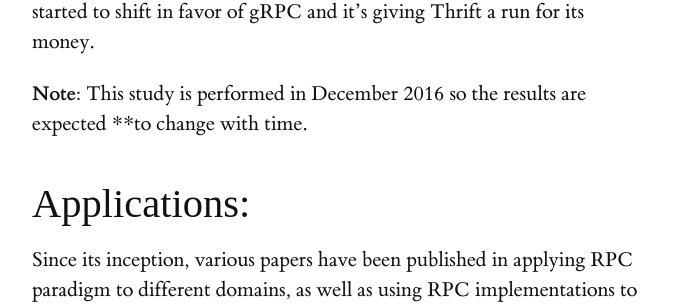
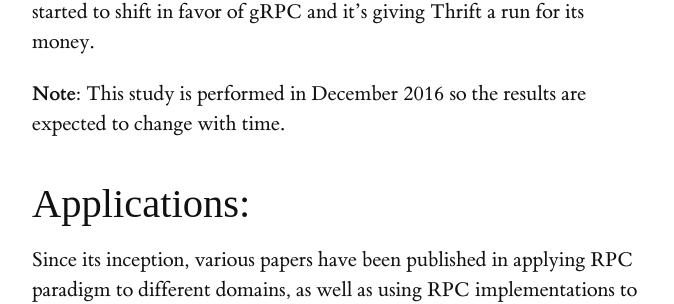
Before and after one commit to heathermiller/dist-prog-book, a Jekyll site: the page built from chapter/1/rpc-reviewed-dont-keep.md, in a window 1280 px wide and 900 px high, scrolled down 12363 px. Shown: the part 179-483 px from the top of the window, without its empty margins (128-802 px from the left). Built offline with Jekyll 4.4.1, drawn with Linux system fonts in a browser that asks for light colours; some web fonts are replaced.

Commit message:
Oops, formatting

```diff
--- a/chapter/1/rpc-reviewed-dont-keep.md
+++ b/chapter/1/rpc-reviewed-dont-keep.md
@@ -418,7 +418,7 @@
 its money.
 
 **Note:** This study is performed in December 2016 so the results are expected
-**to change with time.
+to change with time.
 
 ## Applications:
 
```
